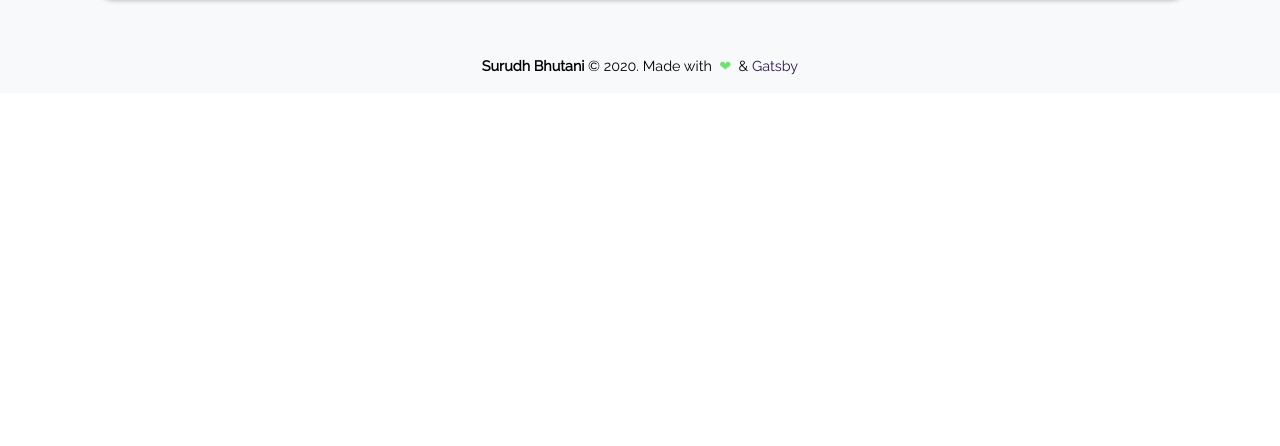
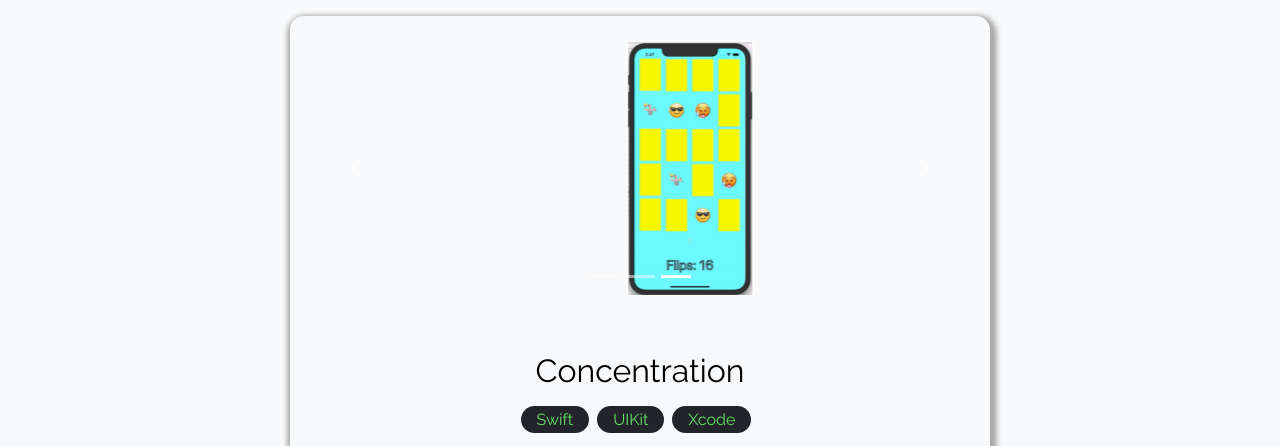
Before and after one commit to surudhb/surudhb.github.io, a Gatsby site: page /projects in a window 1280 px wide. Shown: the part 1843-2289 px from the top of the page. Before the commit the page ends 1936 px from the top, so only its background shows below. Built offline with nearby package versions, Linux system fonts and the light colour scheme; Gatsby itself is replaced by a stand-in of ours; no server answers.

Commit message:
added carousel for project images, removed extraneous containers

```diff
--- a/src/components/Footer.js
+++ b/src/components/Footer.js
@@ -6,7 +6,7 @@ export default () => {
   return (
     <div
       style={{ fontSize: "0.9rem" }}
-      className="mt-2 py-3 msx-0 footer text-muted text-center"
+      className="py-3 msx-0 footer text-muted text-center"
     >
       <span className="m-auto">
         <b>{author}</b> &copy; {new Date().getFullYear()}. Made with&nbsp;
--- a/src/components/Header.js
+++ b/src/components/Header.js
@@ -1,5 +1,5 @@
 import React from "react"
-import { Container } from "react-bootstrap"
+import Container from "react-bootstrap/Container"
 import Navbar from "./Navbar"
 
 export default () => (
--- /dev/null
+++ b/src/components/Karousel.js
@@ -0,0 +1,20 @@
+import React from 'react'
+import Carousel from 'react-bootstrap/Carousel'
+import Img from "gatsby-image"
+
+export default ({ images }) => {
+    return (
+        <Carousel className="p-2" interval="2000" style={{width:"100%"}}>
+            {images.map((image => (
+                <Carousel.Item key={image}>
+                    <Img
+                        fluid={image}
+                        className="m-auto"
+                        style={{height: 'calc(40vh - 4rem)'}}
+                        imgStyle={{objectFit: 'contain'}}
+                    />
+                </Carousel.Item>
+            )))}
+        </Carousel>
+    )
+}
--- a/src/components/PageLayout.js
+++ b/src/components/PageLayout.js
@@ -4,11 +4,11 @@ import Header from "./Header"
 import Footer from "./Footer"
 
 export default ({ children }) => (
-  <Container fluid className="px-0 theme-light app-container">
+  <Container fluid className="px-0 app-container theme-light">
     <Header />
-    <Container fluid className="pt-5 mt-5 text-center min-vh-100">
+    <div fluid className="pt-5 mt-5 text-center min-vh-100">
       {children}
-    </Container>
+    </div>
     <Footer />
   </Container>
 )
--- a/src/components/ProjectLink.js
+++ b/src/components/ProjectLink.js
@@ -1,22 +1,12 @@
 import React from "react"
 import { Link } from "gatsby"
-import Img from "gatsby-image"
-import { Container, Badge, Col, Row, Button } from "react-bootstrap"
+import { Container, Badge, Button } from "react-bootstrap"
 import { FontAwesomeIcon } from "@fortawesome/react-fontawesome"
+import Karousel from "./Karousel"
 
 export default ({ featuredImages, tags, github, live, title, to }) => (
-  <Container className="text-center project-container">
-    {/* <Row>
-      {featuredImages &&
-        featuredImages.map(image => (
-          <Col
-            key={image.src}
-            className={`m-auto col-${12 / featuredImages.length}`}
-          >
-            <Img fluid={image} />
-          </Col>
-        ))}
-    </Row> */}
+  <div className="text-center project-container my-4">
+  <Karousel images={featuredImages} />
     <Link className="text-decoration-none" to={to}>
       <h2 className="mt-5">
         <p>{title}</p>
@@ -29,7 +19,7 @@ export default ({ featuredImages, tags, github, live, title, to }) => (
           pill
           className="mr-1 mr-md-2 py-1 px-2 px-md-3 resume-tags"
         >
-          <h5 className="m-auto">{tag}</h5>
+          <h5 style={{fontSize: "1rem"}} className="m-auto">{tag}</h5>
         </Badge>
       ))}
     </div>
@@ -63,11 +53,6 @@ export default ({ featuredImages, tags, github, live, title, to }) => (
           </a>
         </Button>
       )}
-      {/* <Link className="text-decoration-none" to={to}>
-        <Button variant="outline-warning" className="mx-2 px-3 py-1">
-          Learn More
-        </Button>
-      </Link> */}
     </div>
-  </Container>
+  </div>
 )
--- a/src/pages/projects.js
+++ b/src/pages/projects.js
@@ -14,20 +14,20 @@ export default ({ data }) => {
     <PageLayout>
       <SEO title="Projects" />
       <PageTitle title="Projects" />
-      <Container className="text-left">
-        <section>
+      <div className="text-left">
+        <div className="row">
           {allProjects.map(({ node }) => (
-            <div key={node.id} className="p-3">
+            <div className="col">
               <ProjectLink
+                key={node.id}
                 to={node.fields.slug}
                 featuredImages={featuredImageMap[node.fields.slug]}
                 {...node.frontmatter}
               />
-              <br />
-            </div>
+              </div>
           ))}
-        </section>
-      </Container>
+        </div>
+      </div>
     </PageLayout>
   )
 }
--- a/src/styles/_themes.scss
+++ b/src/styles/_themes.scss
@@ -122,6 +122,16 @@ $themes: (
   }
 }
 
+.theme-container {
+  padding: 4px;
+  width: 50px;
+  border-radius: 15px;
+  margin: auto;
+  @include themify($themes) {
+    box-shadow: 2px 3px 2px 2px themed("cardShadowColor");
+  }
+}
+
 .footer {
   @include themify($themes) {
     background: themed("navBackground");
@@ -158,7 +168,8 @@ $themes: (
 .project-container {
   margin: auto;
   padding: 1em;
-  border-radius: 10px;
+  border-radius: 14px;
+  width: 700px;
   @include themify($themes) {
     box-shadow: 2px 4px 5px 5px themed("cardShadowColor");
   }
--- a/src/styles/global.scss
+++ b/src/styles/global.scss
@@ -71,7 +71,9 @@ nav {
 
 .theme-toggle {
   transition: 0.1s ease-in;
-  font-size: 1.5em;
+  display: block;
+  margin: auto;
+  font-size: 1.2em;
   &:hover {
     cursor: pointer;
   }
```
